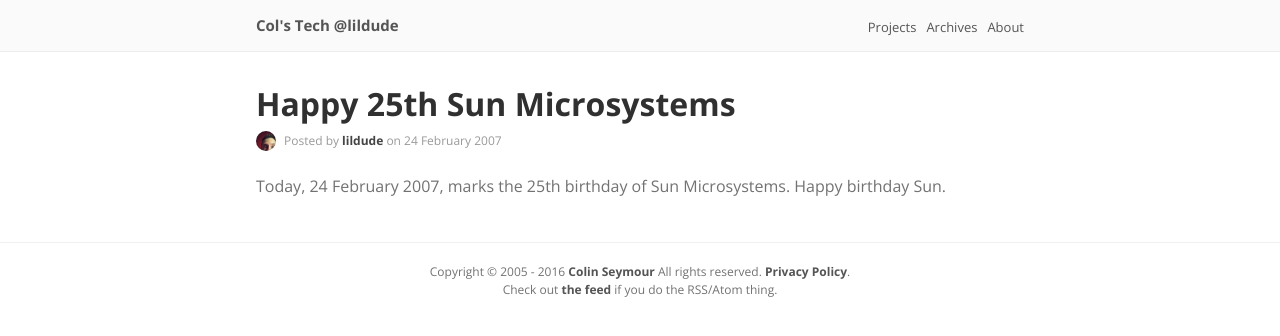
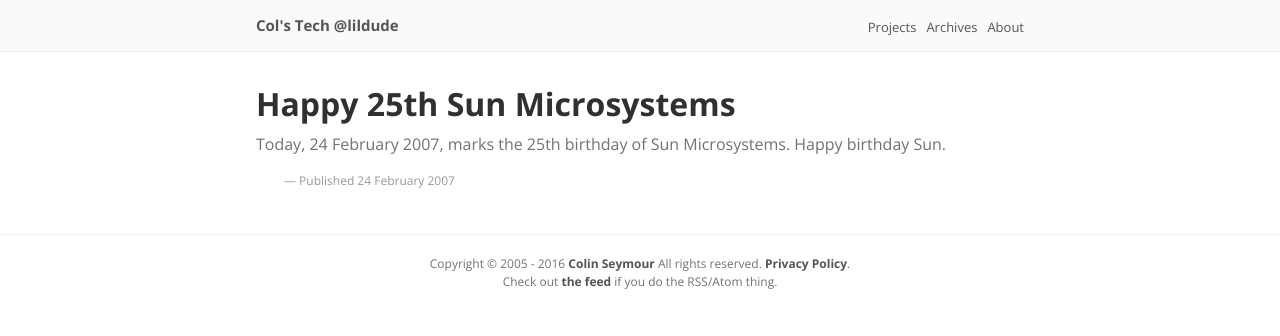
Before and after one commit to lildude/lildude.co.uk, a Jekyll site: the page built from _posts/2007-02-24-happy-25th-sun-microsystems.html, in a window 1280 px wide. Shown: the top 336 px of the page. Built offline with Jekyll 4.4.1, drawn with Linux system fonts in a browser that asks for light colours; Markdown is read by kramdown in place of the engine named in the settings.

Commit message:
Move meta to the bottom of the post

```diff
--- a/_layouts/post.html
+++ b/_layouts/post.html
@@ -4,6 +4,7 @@ layout: default
 
 <div class="post">
   <h1 class="post-title">{{ page.title }}</h1>
+  {% comment %}
   <p class="meta">
     {% if site.name and site.name != "" %}
       <a href="/about/" class="post-author-image"><img src="/assets/avatar-40x40.png" alt="{{ site.name }}" width=20 height=20 /></a>
@@ -11,9 +12,13 @@ layout: default
     Posted {% if site.name and site.name != "" %}by <a href="/about/" class="post-author">{{ site.name }}</a> {% endif %}
     on <span class="post-date">{{ page.date | date: "%d %B %Y" }}</span>
   </p>
+  {% endcomment %}
 
   {{ content }}
 
+  <p class="meta">
+    <span class="post-date">— Published {{ page.date | date: "%d %B %Y" }}</span>
+  </p>
   {% if page.discussion %}
   <div class="discussion">
     <a href="{{ page.discussion }}">View the Discussion</a>
```
